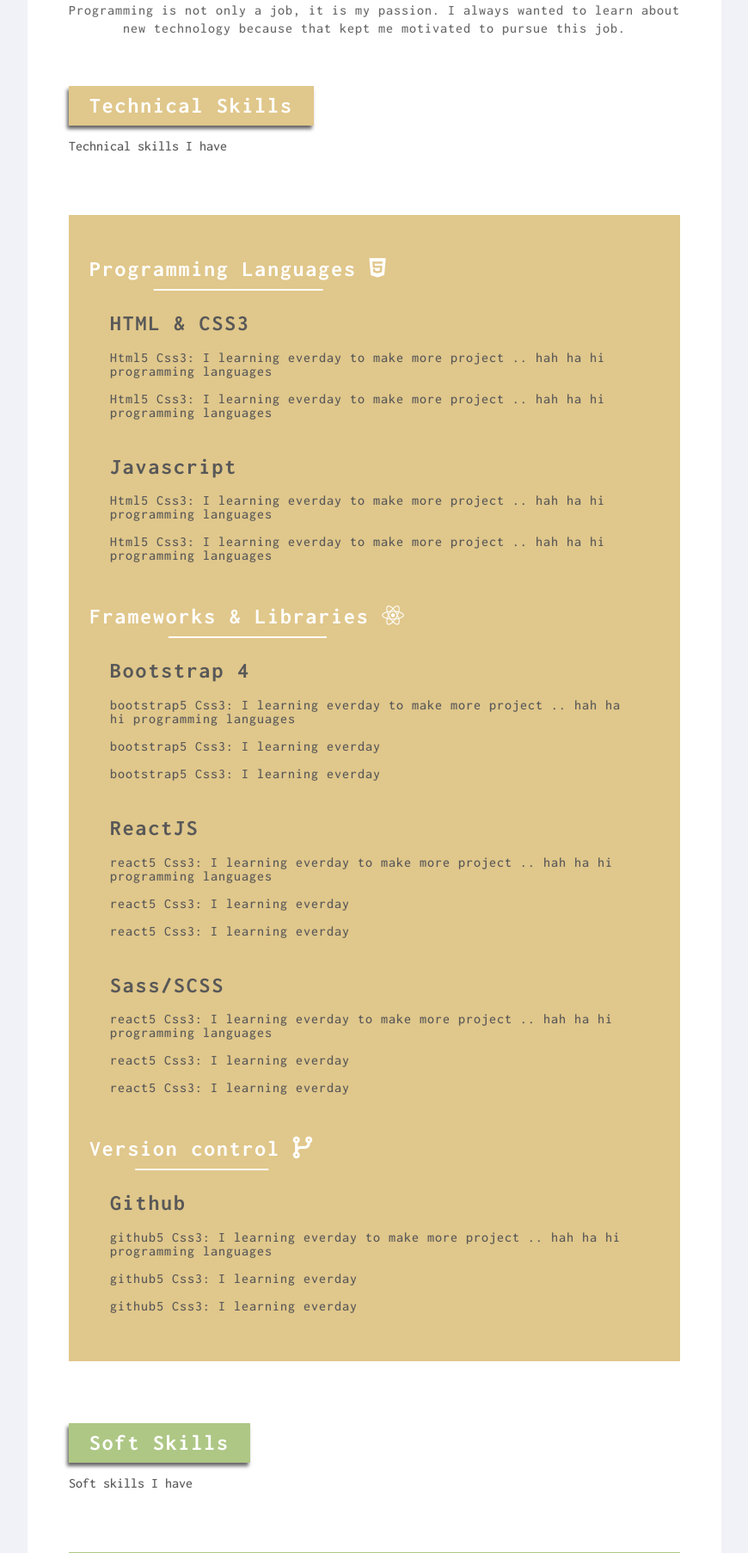
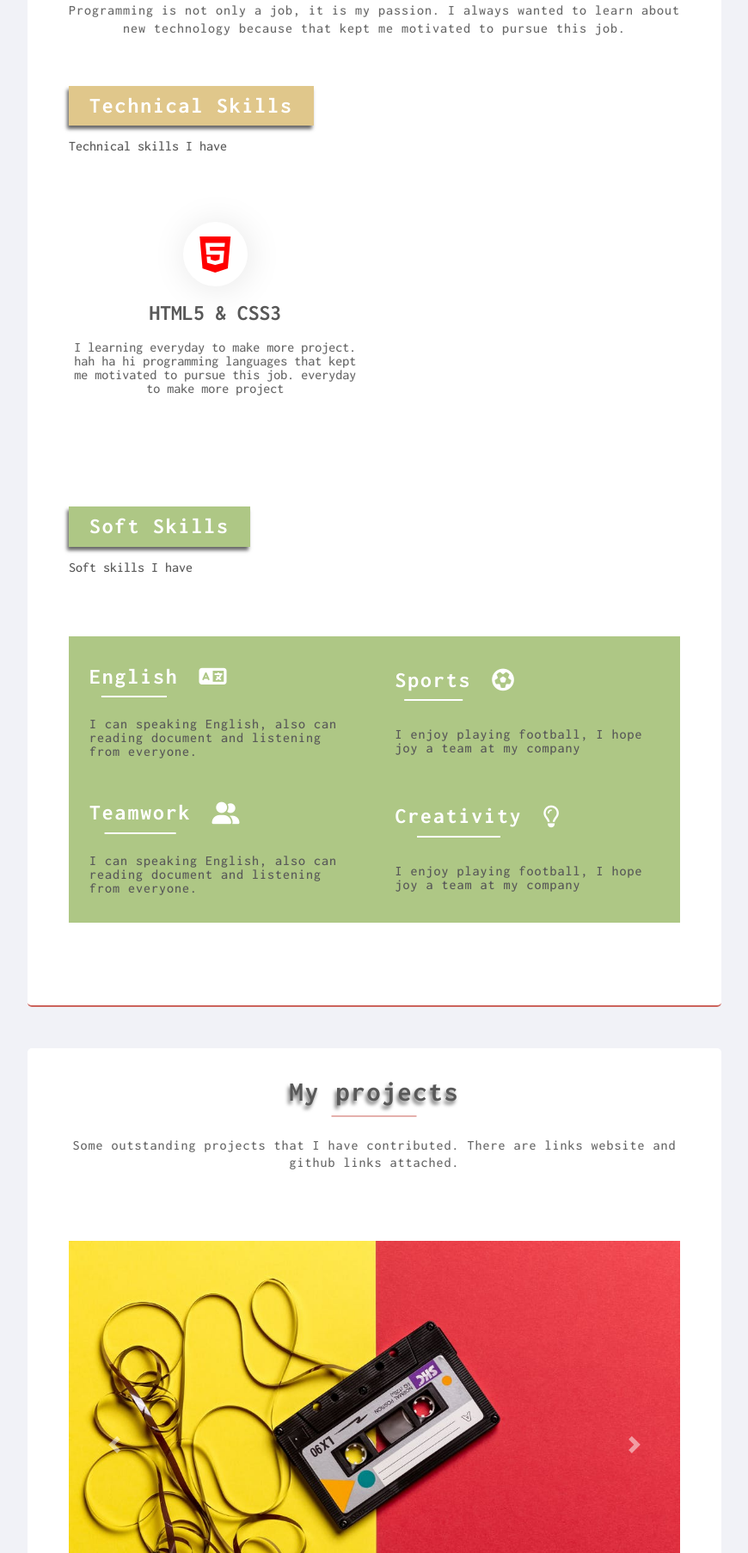
Before and after one commit to duynhat369/portfolio, a PHP site: page / in a window 1280 px wide. Shown: the part 965-2771 px from the top of the page at 86% size, without its empty margins (347-1217 px from the left). Run offline with PHP 8.4, Linux system fonts and the light colour scheme; some libraries are stand-ins or nearby versions.

Commit message:
change skills component

```diff
--- a/index.html
+++ b/index.html
@@ -176,138 +176,22 @@
             </div>
 
             <div class="row my-5">
-              <div class="col col-sm-12 col-md-12 col-lg-12 col-12">
-                <div class="technicalSkills-content py-4">
-                  <div class="programming-languages my-2">
-                    <div class="programming-languages-heading">
-                      <h3 class="programming-languages-heading__text my-2 py-2 px-4">
-                        Programming Languages
-                        <i class="fab fa-html5"></i>
-                      </h3>
-                    </div>
-                    <div class="html px-5 py-2">
-                      <div class="html-content">
-                        <h3 class="html-content__title my-2">HTML &#38; CSS3</h3>
-                        <ul class="html-content__detail my-2">
-                          <li class="my-3">
-                            <span>Html5 Css3:</span>
-                            <span>
-                              I learning everday to make more project .. hah ha hi programming languages
-                            </span>
-                          </li>
-                          <li class="my-3">
-                            <span>Html5 Css3:</span>
-                            <span>
-                              I learning everday to make more project .. hah ha hi programming languages
-                            </span>
-                          </li>
-                        </ul>
-                      </div>
-                    </div>
-                    <div class="javascript px-5 py-2">
-                      <div class="javascript-content">
-                        <h3 class="javascript-content__title my-2">Javascript</h3>
-                        <ul class="javascript-content__detail my-2">
-                          <li class="my-3">
-                            <p>Html5 Css3: I learning everday to make more project .. hah ha hi programming languages
-                            </p>
-                          </li>
-                          <li class="my-3">
-                            <span>Html5 Css3:</span>
-                            <span>
-                              I learning everday to make more project .. hah ha hi programming languages
-                            </span>
-                          </li>
-                        </ul>
-                      </div>
-                    </div>
+              <div class="col-lg-6 col-md-6 col-sm-12">
+                <div class="technicalSkills-content mb-5">
+                  <div class="technicalSkills-content-icon my-2">
+                    <i class="fab fa-html5"></i>
                   </div>
-
-                  <div class="frameworks my-2">
-                    <div class="frameworks-heading">
-                      <h3 class="frameworks-heading__text my-2 py-2 mx-4">
-                        Frameworks & Libraries <i class="fab fa-react"></i>
-                      </h3>
-                    </div>
-                    <div class="bootstrap px-5 py-2">
-                      <div class="bootstrap-content">
-                        <h3 class="bootstrap-content__title my-2">Bootstrap 4</h3>
-                        <ul class="bootstrap-content__detail my-2">
-                          <li class="my-3">
-                            <p>bootstrap5 Css3: I learning everday to make more project .. hah ha hi programming
-                              languages</p>
-                          </li>
-                          <li class="my-3">
-                            <p>bootstrap5 Css3: I learning everday</p>
-                          </li>
-                          <li class="my-3">
-                            <p>bootstrap5 Css3: I learning everday</p>
-                          </li>
-                        </ul>
-                      </div>
-                    </div>
-                    <div class="react px-5 py-2">
-                      <div class="react-content">
-                        <h3 class="react-content__title my-2">ReactJS</h3>
-                        <ul class="react-content__detail my-2">
-                          <li class="my-3">
-                            <p>react5 Css3: I learning everday to make more project .. hah ha hi programming languages
-                            </p>
-                          </li>
-                          <li class="my-3">
-                            <p>react5 Css3: I learning everday</p>
-                          </li>
-                          <li class="my-3">
-                            <p>react5 Css3: I learning everday</p>
-                          </li>
-                        </ul>
-                      </div>
-                    </div>
-                    <div class="sass px-5 py-2">
-                      <div class="sass-content">
-                        <h3 class="sass-content__title my-2">Sass/SCSS</h3>
-                        <ul class="sass-content__detail my-2">
-                          <li class="my-3">
-                            <p>react5 Css3: I learning everday to make more project .. hah ha hi programming languages
-                            </p>
-                          </li>
-                          <li class="my-3">
-                            <p>react5 Css3: I learning everday</p>
-                          </li>
-                          <li class="my-3">
-                            <p>react5 Css3: I learning everday</p>
-                          </li>
-                        </ul>
-                      </div>
-                    </div>
+                  <div class="technicalSkills-content-heading my-2">
+                    <h3>HTML5 &#38; CSS3</h3>
                   </div>
-
-                  <div class="version-control my-2">
-                    <div class="version-control-heading">
-                      <h3 class="version-control-heading__text my-2 py-2  px-4">
-                        Version control <i class="fas fa-code-branch"></i>
-                      </h3>
-                    </div>
-                    <div class="github px-5 py-2">
-                      <div class="github-content">
-                        <h3 class="github-content__title my-2">Github</h3>
-                        <ul class="github-content__detail my-2">
-                          <li class="my-3">
-                            <p>github5 Css3: I learning everday to make more project .. hah ha hi programming languages
-                            </p>
-                          </li>
-                          <li class="my-3">
-                            <p>github5 Css3: I learning everday</p>
-                          </li>
-                          <li class="my-3">
-                            <p>github5 Css3: I learning everday</p>
-                          </li>
-                        </ul>
-                      </div>
-                    </div>
+                  <div class="technicalSkills-content-des my-2">
+                    <p>I learning everyday to make more project. hah ha hi programming languages that kept me motivated
+                      to pursue this job. everyday to make more project</p>
                   </div>
                 </div>
               </div>
+              <div class="col-lg-6 col-md-6 col-sm-12"></div>
+              <div class="col-lg-6 col-md-6 col-sm-12"></div>
             </div>
 
             <div class="row">
@@ -395,7 +279,7 @@
 
             <div class="row my-5">
               <div class="col col-sm-12 col-md-12 col-lg-12">
-                <div id="carouselExampleIndicators" class="projects-silde carousel slide" data-ride="carousel">
+                <div id="carouselExampleIndicators" class="projects-slide carousel slide" data-ride="carousel">
                   <ol class="carousel-indicators">
                     <li data-target="#carouselExampleIndicators" data-slide-to="0" class="active"></li>
                     <li data-target="#carouselExampleIndicators" data-slide-to="1"></li>
@@ -405,22 +289,22 @@
                     <div class="carousel-item active">
                       <img class="d-block w-100" src="../public/image/project1.jpeg" alt="First slide">
                       <div class="carousel-caption d-none d-md-block">
-                        <h3 class="projects-silde-title text-shadow">Project 1</h3>
-                        <p class="projects-silde-des text-shadow">This is first my project</p>
+                        <h3 class="projects-slide-title text-shadow">Project 1</h3>
+                        <p class="projects-slide-des text-shadow">This is first my project</p>
                       </div>
                     </div>
                     <div class="carousel-item">
                       <img class="d-block w-100" src="../public/image/project2.jpeg" alt="Second slide">
                       <div class="carousel-caption d-none d-md-block">
-                        <h3 class="projects-silde-title text-shadow">Project 2</h3>
-                        <p class="projects-silde-des text-shadow">This is first my project</p>
+                        <h3 class="projects-slide-title text-shadow">Project 2</h3>
+                        <p class="projects-slide-des text-shadow">This is first my project</p>
                       </div>
                     </div>
                     <div class="carousel-item">
                       <img class="d-block w-100" src="../public/image/project3.jpeg" alt="Third slide">
                       <div class="carousel-caption d-none d-md-block">
-                        <h3 class="projects-silde-title text-shadow">Project 3</h3>
-                        <p class="projects-silde-des text-shadow">This is first my project</p>
+                        <h3 class="projects-slide-title text-shadow">Project 3</h3>
+                        <p class="projects-slide-des text-shadow">This is first my project</p>
                       </div>
                     </div>
                   </div>
--- a/public/css/style.css
+++ b/public/css/style.css
@@ -524,12 +524,34 @@ section {
   color: white;
 }
 .skills .technicalSkills-content {
-  background-color: #e0c78b;
+  display: flex;
+  flex-flow: column;
+  align-items: center;
+  justify-content: flex-start;
+  flex-wrap: wrap;
+  text-align: center;
 }
-.skills .technicalSkills-content .programming-languages-heading__text,
-.skills .technicalSkills-content .frameworks-heading__text,
-.skills .technicalSkills-content .version-control-heading__text {
-  text-align: center;
+.skills .technicalSkills-content-icon {
+  display: flex;
+  flex-flow: column;
+  align-items: center;
+  justify-content: center;
+  flex-wrap: wrap;
+  background-color: white;
+  box-shadow: 2px 2px 40px rgba(0, 0, 0, 0.1);
+  width: 75px;
+  height: 75px;
+  border-radius: 50%;
+}
+.skills .technicalSkills-content-icon i {
+  color: red;
+  font-size: 3rem;
+}
+.skills .technicalSkills-content-heading {
+  color: #585858;
+}
+.skills .technicalSkills-content-des {
+  color: #686868;
 }
 .skills .softSkills-heading-text {
   background-color: #aec785;
@@ -748,7 +770,7 @@ section {
   letter-spacing: 1px;
 }
 
-.projects .projects-silde-title {
+.projects .projects-slide-title {
   color: white;
 }
 
--- a/views/scss/_portfolio.scss
+++ b/views/scss/_portfolio.scss
@@ -1,6 +1,6 @@
 //Projects start
 .projects {
-  .projects-silde {
+  .projects-slide {
     &-title {
       color: $white-color;
     }
--- a/views/scss/_skills.scss
+++ b/views/scss/_skills.scss
@@ -8,12 +8,26 @@
       }
     }
     &-content {
-      background-color: $technicalSkills;
+      @include flex(column, center, flex-start, wrap);
 
-      .programming-languages-heading__text,
-      .frameworks-heading__text,
-      .version-control-heading__text {
-        text-align: center;
+      text-align: center;
+      &-icon {
+        @include flex(column, center, center, wrap);
+        background-color: $white-color;
+        box-shadow: 2px 2px 40px $shadow-color;
+        width: 75px;
+        height: 75px;
+        border-radius: 50%;
+        & i {
+          color: red;
+          font-size: 3rem;
+        }
+      }
+      &-heading {
+        color: $text-black-color;
+      }
+      &-des {
+        color: $text-light-color;
       }
     }
   }
```
Also changed, not shown: README.md, 1 other file.
